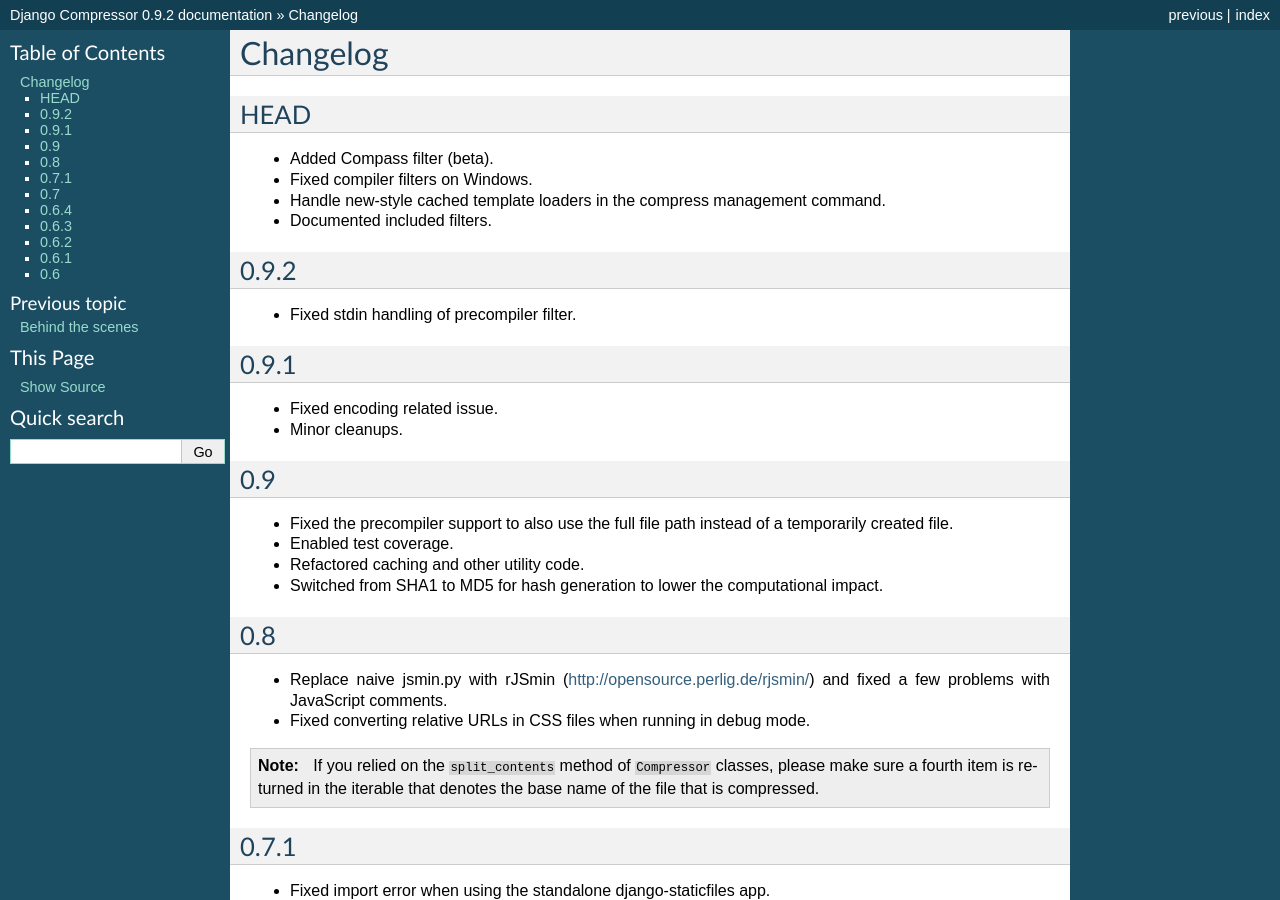
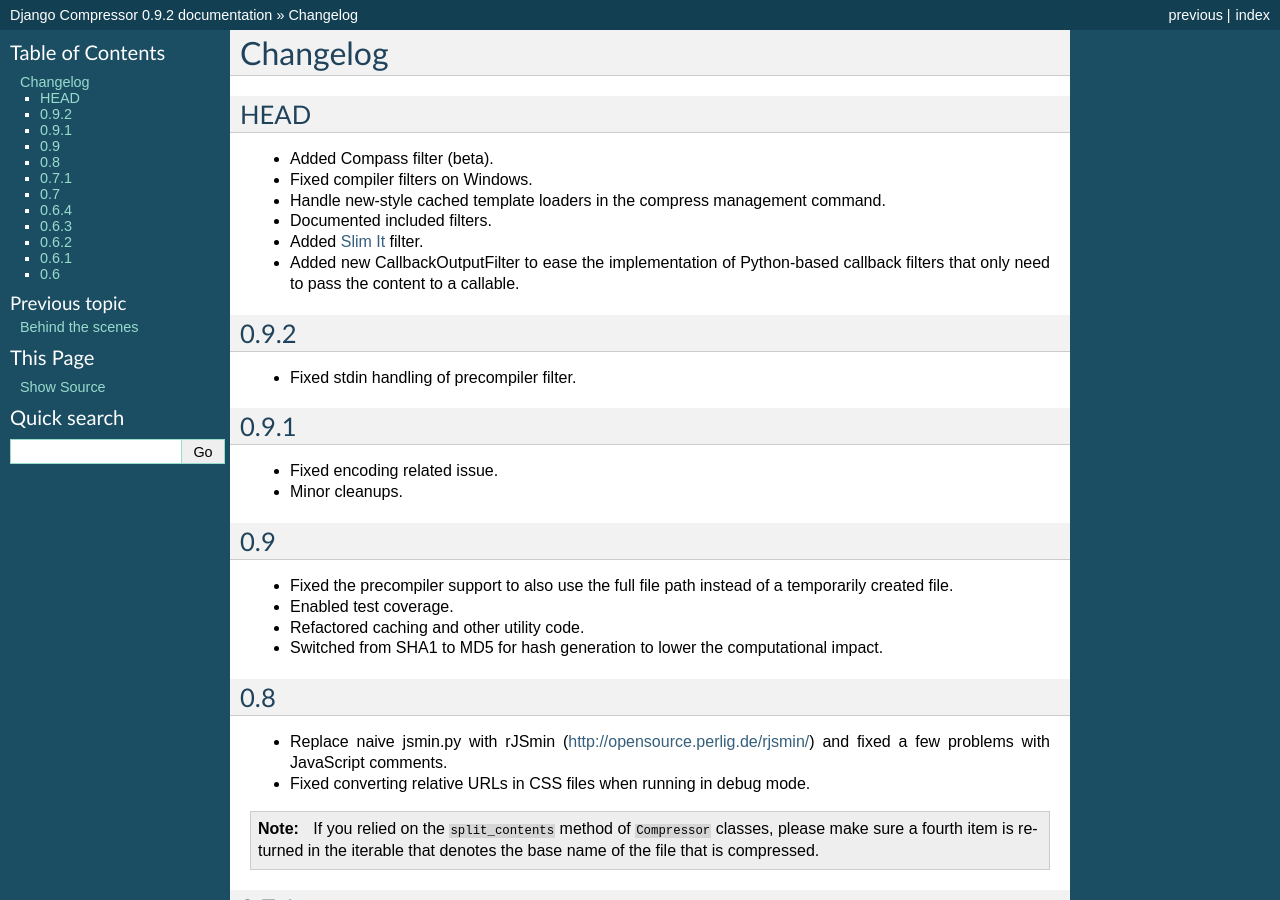
Before and after one commit to django-compressor/django-compressor, a Sphinx documentation site: the page built from docs/changelog.txt, in a window 1280 px wide and 900 px high. Built offline with Sphinx 7.4.7, drawn with Linux system fonts in a browser that asks for light colours.

Commit message:
Added a new SlimItFilter which is an yet another implementation of the jsmin filter. This requires installing the external dependency though (pip install slimit). The rJSmin filter stays the default due to the fact it's only one file and easily shipped as part of compressor.

```diff
--- a/docs/changelog.txt
+++ b/docs/changelog.txt
@@ -11,6 +11,13 @@
 - Handle new-style cached template loaders in the compress management command.
 
 - Documented included filters.
+
+- Added `Slim It`_ filter.
+
+- Added new CallbackOutputFilter to ease the implementation of Python-based
+  callback filters that only need to pass the content to a callable.
+
+.. _`Slim It`: http://slimit.org/
 
 0.9.2
 -----
```
Also changed, not shown: docs/installation.txt (+9 -0 lines), docs/settings.txt (+8 -0 lines), 2 other files.
